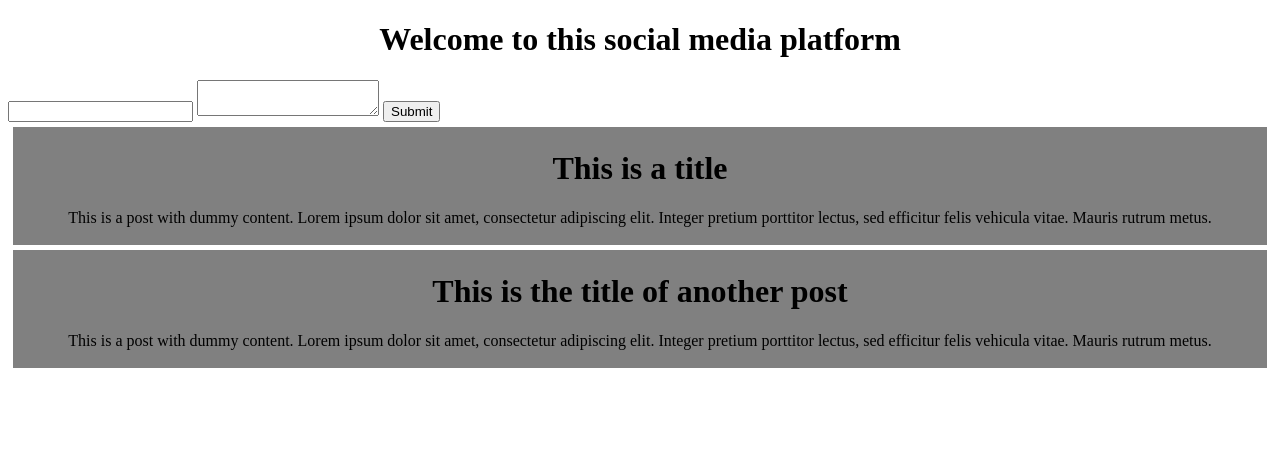
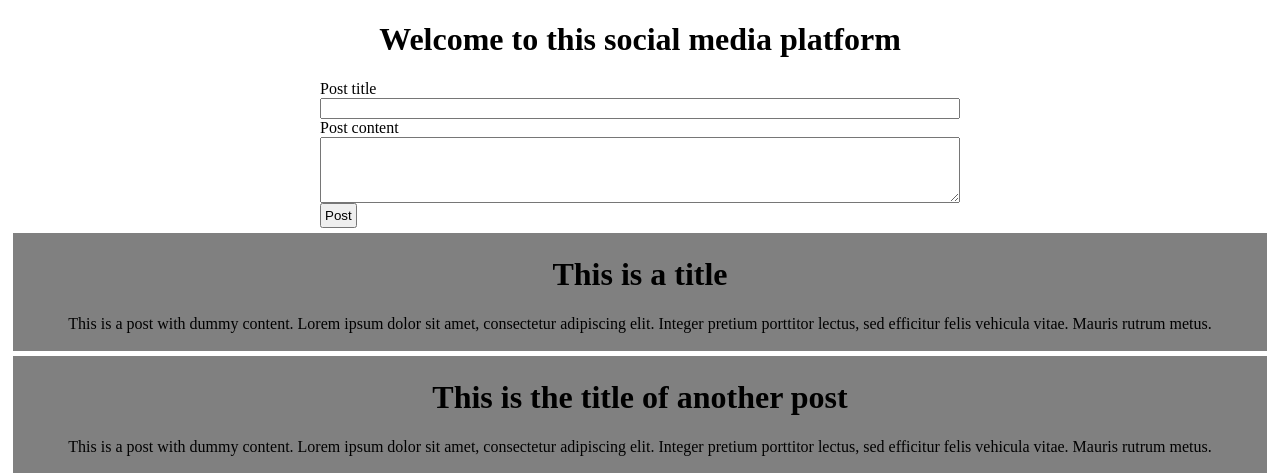
Before and after one commit to KirilBourakov/CS-Square-presentation, a Flask app: page / in a window 1280 px wide. Shown: the top 473 px of the page. Run offline with Flask 3, Linux system fonts and the light colour scheme.

Commit message:
Finished final example

```diff
--- a/Site_v3/static/styles.css
+++ b/Site_v3/static/styles.css
@@ -8,3 +8,16 @@
     border-color: black;
     margin: 5px;
 }
+
+.form{
+    display: flex;
+    flex-direction: column;
+    width: 50vw;
+    margin-left: auto;
+    margin-right: auto;
+}
+
+.submit{
+    margin-right: auto;
+    padding: 3px;
+}
--- a/Site_v3/templates/index.html
+++ b/Site_v3/templates/index.html
@@ -9,12 +9,14 @@
     <body>
         <h1 class="center">Welcome to this social media platform</h1>
 
-        <form>
-            <input type="text" name="title" />
+        <form class="form" method="POST" action="/">
+            <label for="title">Post title</label>
+            <input type="text" name="title" id="title" />
 
-            <textarea name="content"></textarea>
+            <label for="content">Post content</label>
+            <textarea name="content" id="content" rows="4" cols="50"></textarea>
 
-            <input type="submit" />
+            <input type="submit" class="submit" value="Post"/>
         </form>
 
         <div class="center post">
```
Also changed, not shown: Site_v4/server.py (+11 -11 lines), Site_v4/static/styles.css (+13 -0 lines), Site_v4/templates/index.html (+13 -12 lines), Site_v4/db.sqlite3 (deleted), 1 other file.
